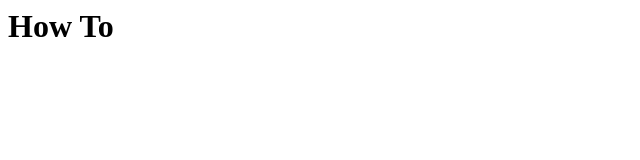
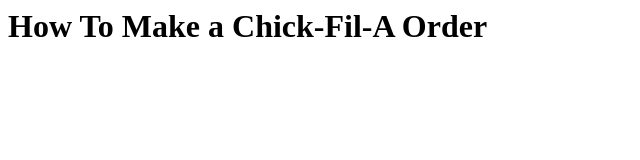
Before and after one commit to Rickywarnack/howtoproject, a plain HTML site: page index.html in a window 1280 px wide. Shown: the whole page, without its empty margins (0-640 px from the left). Drawn offline with Linux system fonts and the light colour scheme; files that its build step writes are made by us from their sources.

Commit message:
index.html

```diff
--- a/index.html
+++ b/index.html
@@ -5,7 +5,8 @@
         <link href="resorces/css/style.css"rel="stylesheet"type="text/css">
     </head>
     <body>
-        <h1>How To</h1>
+        <h1>How To Make a Chick-Fil-A Order</h1>
+
 
     </body>
 </html>
```
